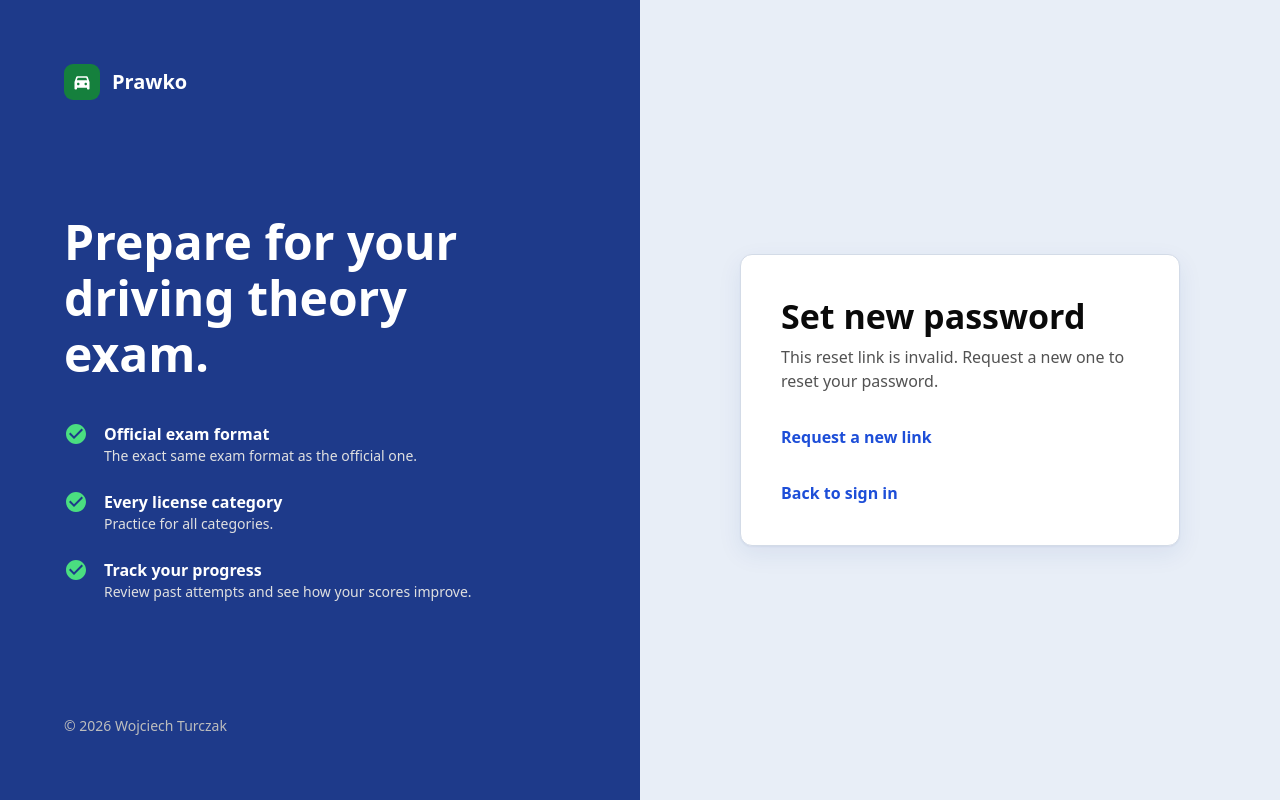
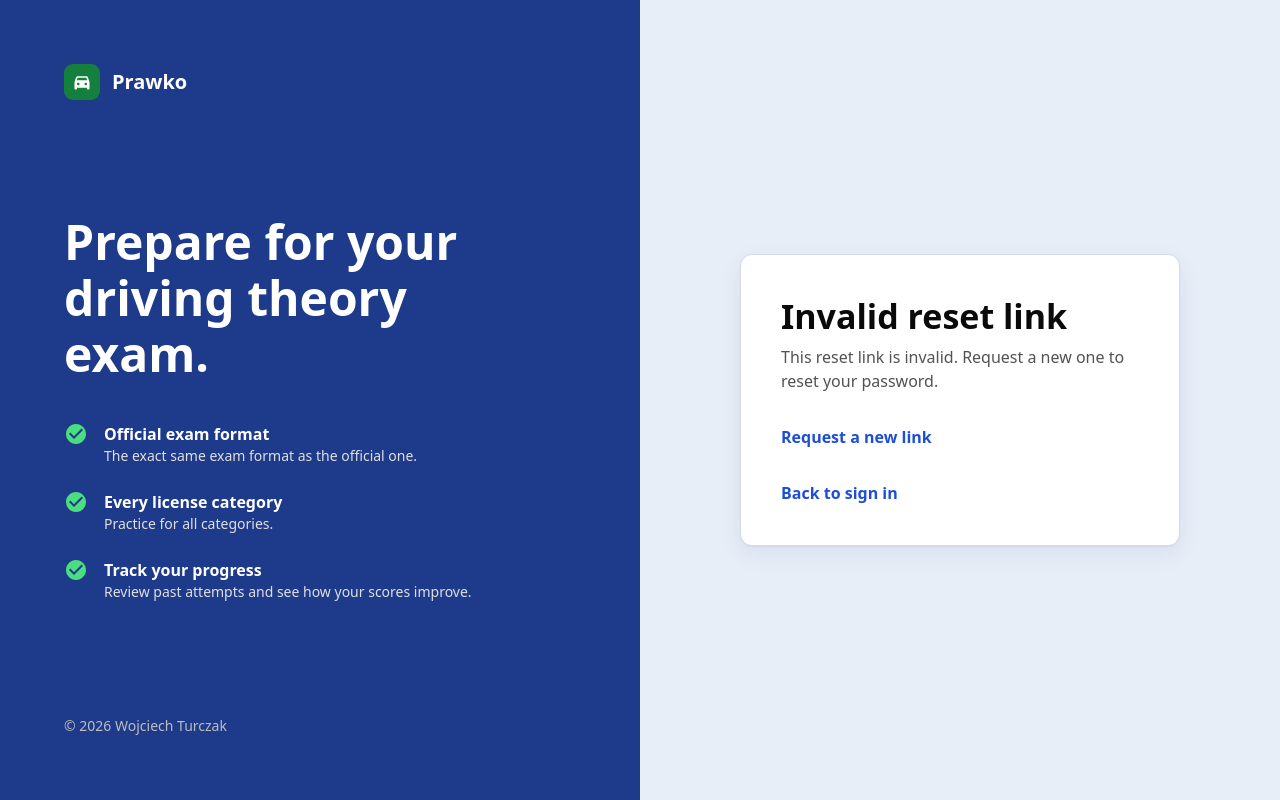
Before and after one commit to Laska254/prawko-web, a React (Vite) app: page /auth/password/reset in a window 1280 px wide. Built offline with nearby package versions, Linux system fonts and the light colour scheme; no server answers.

Commit message:
use content record in reset password page

```diff
--- a/src/page/ResetPasswordPage.tsx
+++ b/src/page/ResetPasswordPage.tsx
@@ -4,34 +4,35 @@ import {AuthPageLayout} from "../component/AuthPageLayout.tsx";
 import {AuthCard} from "../component/AuthCard.tsx";
 import {ResetPasswordForm} from "../component/ResetPasswordForm.tsx";
 
+type ResetLinkState = "valid" | "invalid";
+
+const CONTENT: Record<ResetLinkState, {title: string; subtitle: string}> = {
+    valid: {title: "Set new password", subtitle: "Choose a new password for your account."},
+    invalid: {
+        title: "Invalid reset link",
+        subtitle: "This reset link is invalid. Request a new one to reset your password.",
+    },
+};
+
 export function ResetPasswordPage() {
     const [searchParams] = useSearchParams();
     const token = searchParams.get("token");
+    const {title, subtitle} = CONTENT[token ? "valid" : "invalid"];
 
     return (
         <AuthPageLayout>
             <AuthCard>
-                {token ? (
-                    <>
-                        <Stack spacing={1}>
-                            <Typography variant="h4" fontWeight={700}>Set new password</Typography>
-                            <Typography color="text.secondary">Choose a new password for your account.</Typography>
-                        </Stack>
-                        <ResetPasswordForm token={token}/>
-                    </>
-                ) : (
-                    <>
-                        <Stack spacing={1}>
-                            <Typography variant="h4" fontWeight={700}>Set new password</Typography>
-                            <Typography color="text.secondary">
-                                This reset link is invalid. Request a new one to reset your password.
-                            </Typography>
-                        </Stack>
+                <Stack spacing={1}>
+                    <Typography variant="h4" fontWeight={700}>{title}</Typography>
+                    <Typography color="text.secondary">{subtitle}</Typography>
+                </Stack>
+                {token
+                    ? <ResetPasswordForm token={token}/>
+                    : (
                         <Link component={RouterLink} to="/auth/password/forgot" underline="hover" fontWeight={600}>
                             Request a new link
                         </Link>
-                    </>
-                )}
+                    )}
                 <Link component={RouterLink} to="/auth" underline="hover" fontWeight={600} alignSelf="flex-start">
                     Back to sign in
                 </Link>
```
